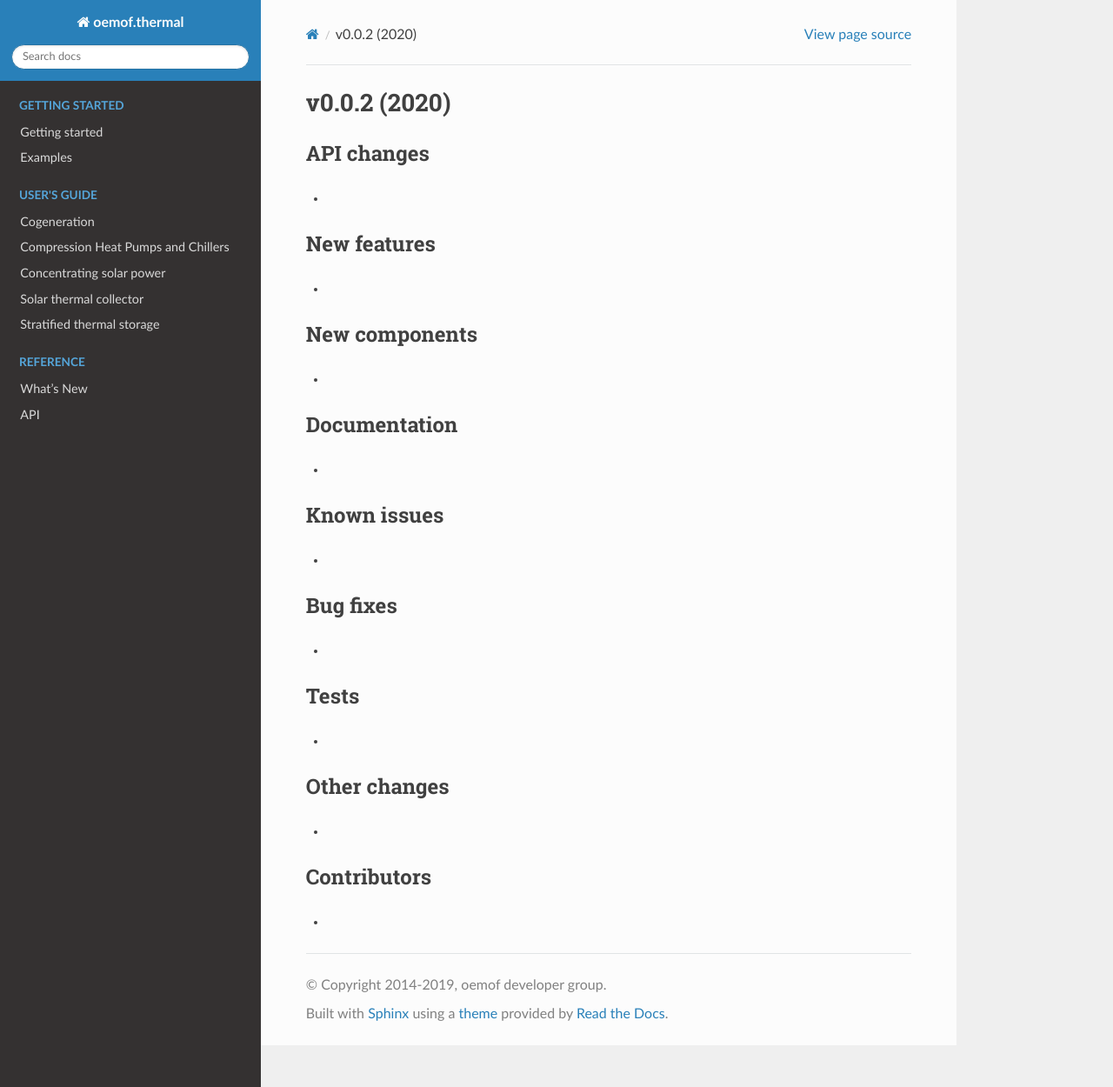
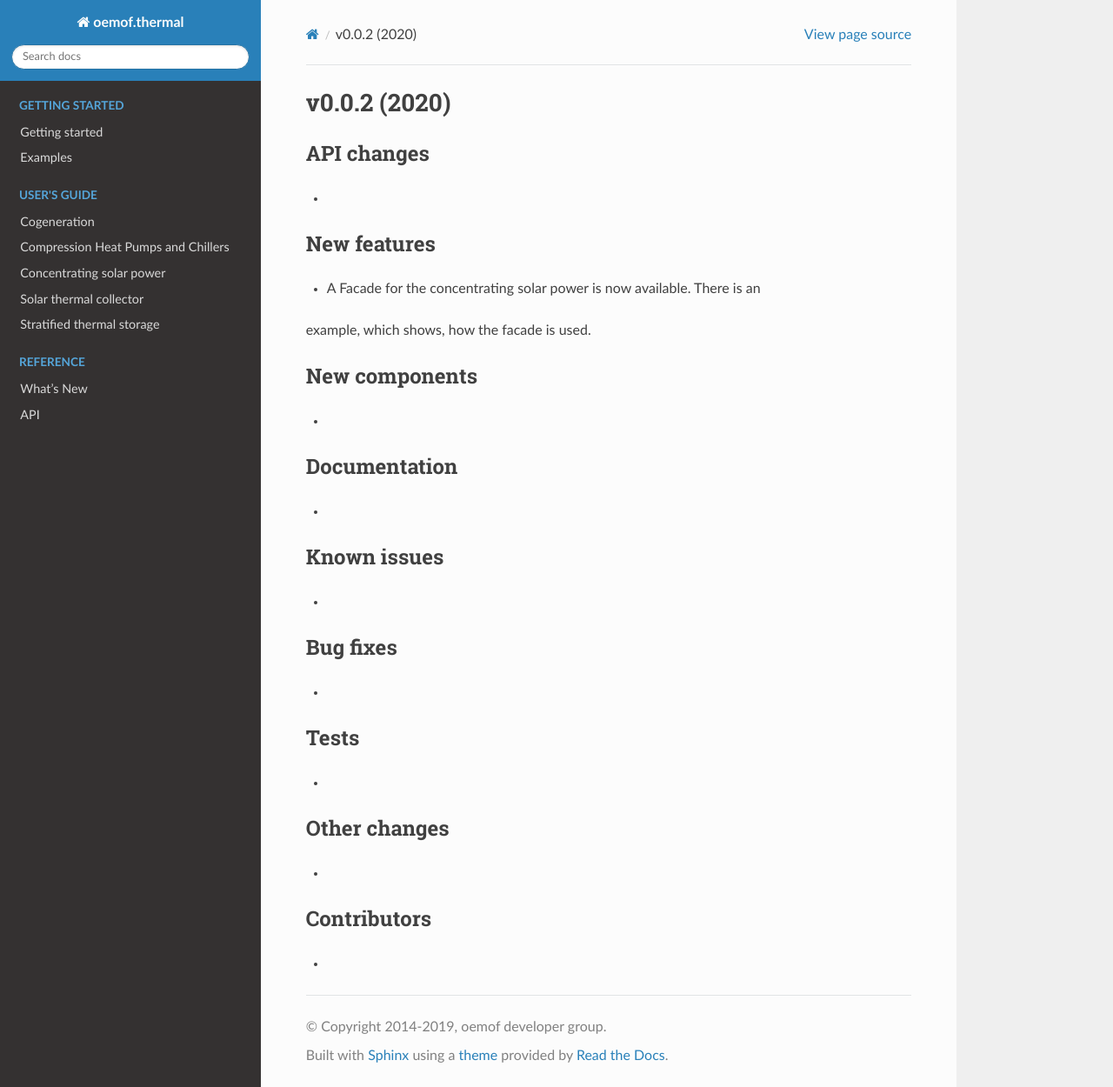
Before and after one commit to oemof/oemof-thermal, a Sphinx documentation site: the page built from docs/whats_new/v0-0-2.rst, in a window 1280 px wide and 1250 px high. Shown: the whole window at 87% size. Built offline with Sphinx 7.4.7 and the Read the Docs theme 2.0.0, drawn with Linux system fonts in a browser that asks for light colours; formulas are drawn with MathJax 3.

Commit message:
Add a line to whats new

```diff
--- a/docs/whats_new/v0-0-2.rst
+++ b/docs/whats_new/v0-0-2.rst
@@ -9,7 +9,8 @@ API changes
 New features
 ------------
 
-*
+* A Facade for the concentrating solar power is now available. There is an
+example, which shows, how the facade is used.
 
 New components
 --------------
```
